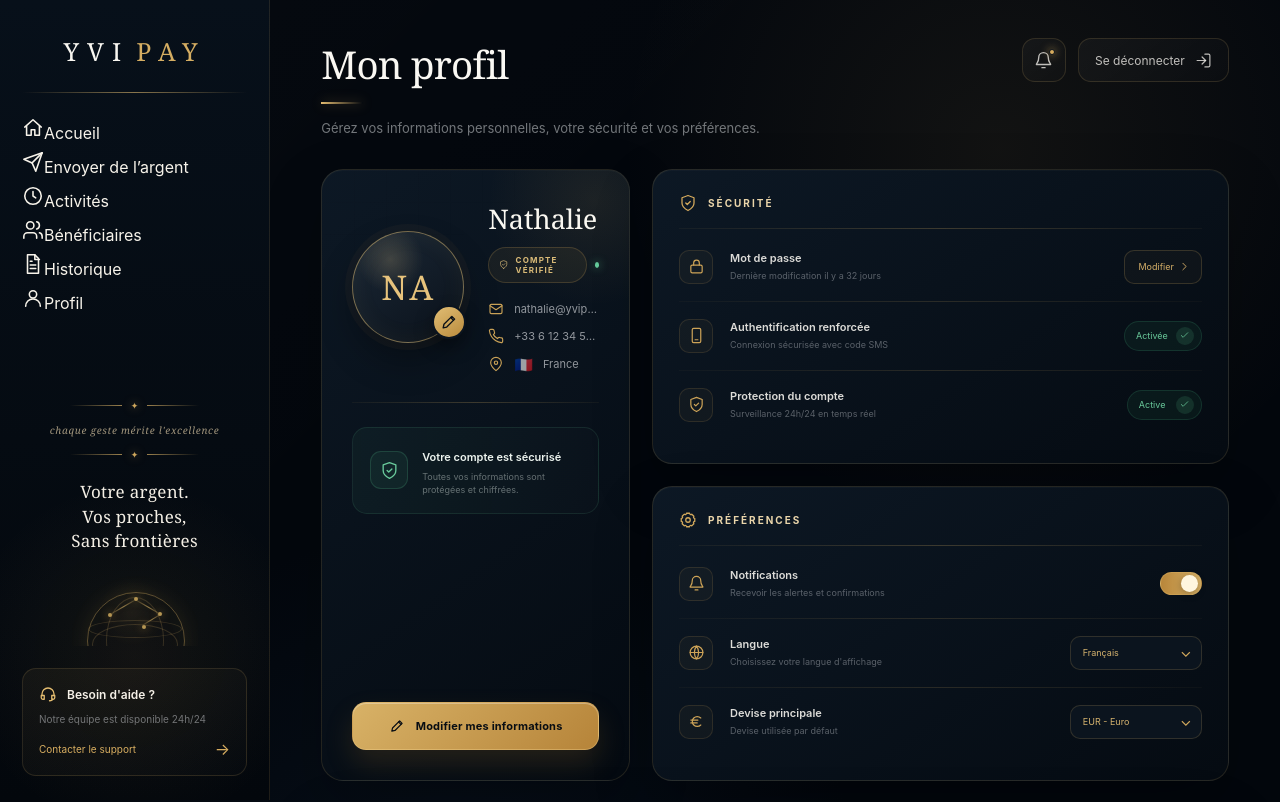
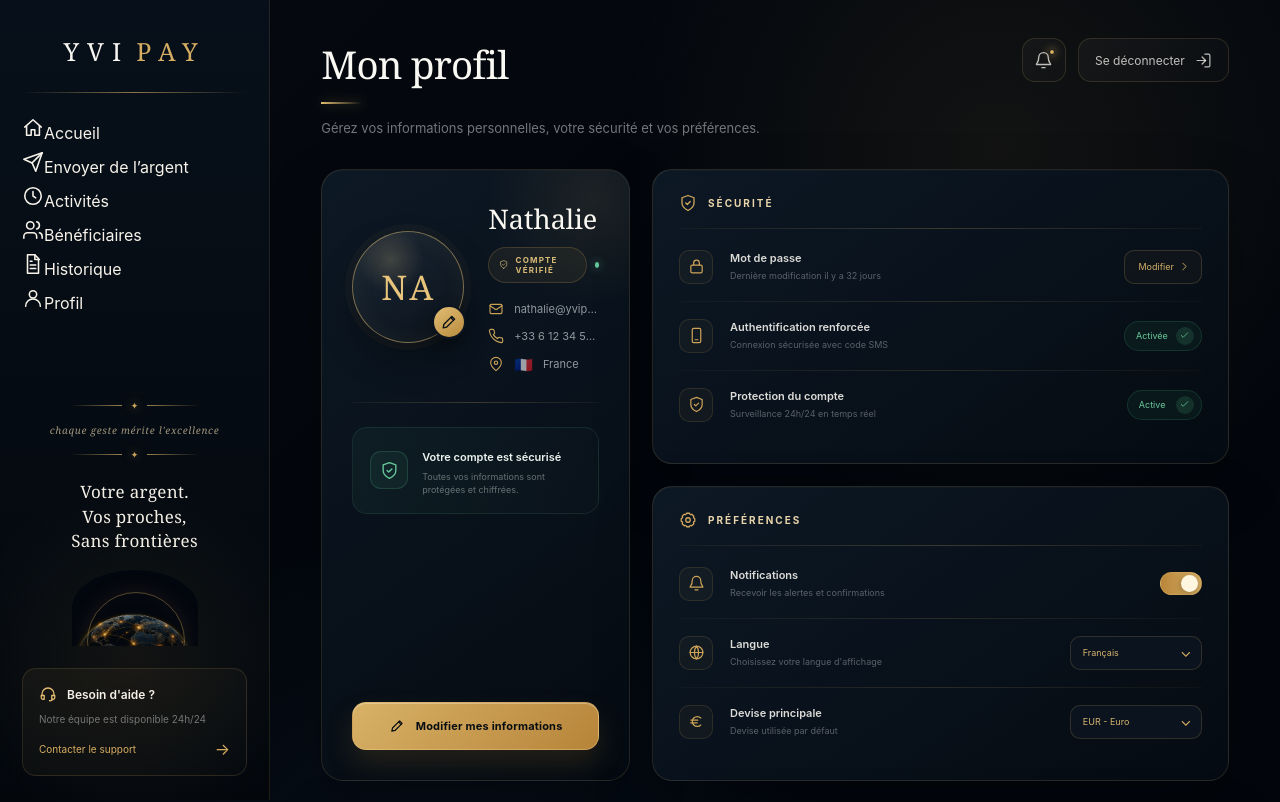
Before and after one commit to DSPhoenix01/YVI-PAY, a Next.js app: page /profil in a window 1280 px wide. Shown: the top 802 px of the page. Built offline with nearby package versions, Linux system fonts and the light colour scheme.

Commit message:
Update mini-globe component to use an image
Replaced globe animation with a static image.

```diff
--- a/app/profil/page.js
+++ b/app/profil/page.js
@@ -262,20 +262,13 @@
             Sans frontières
           </p>
 
-          <div className="mini-globe">
-            <div className="globe-ring ring-one" />
-            <div className="globe-ring ring-two" />
-            <div className="globe-ring ring-three" />
-
-            <span className="globe-point point-one" />
-            <span className="globe-point point-two" />
-            <span className="globe-point point-three" />
-            <span className="globe-point point-four" />
-
-            <span className="globe-route route-one" />
-            <span className="globe-route route-two" />
-            <span className="globe-route route-three" />
-          </div>
+         <div className="mini-globe">
+  <img
+    src="/mini-globe-profile.png"
+    alt="Globe YVI PAY"
+    className="mini-globe-image"
+  />
+</div>
         </section>
 
         <section className="help-card">
```
